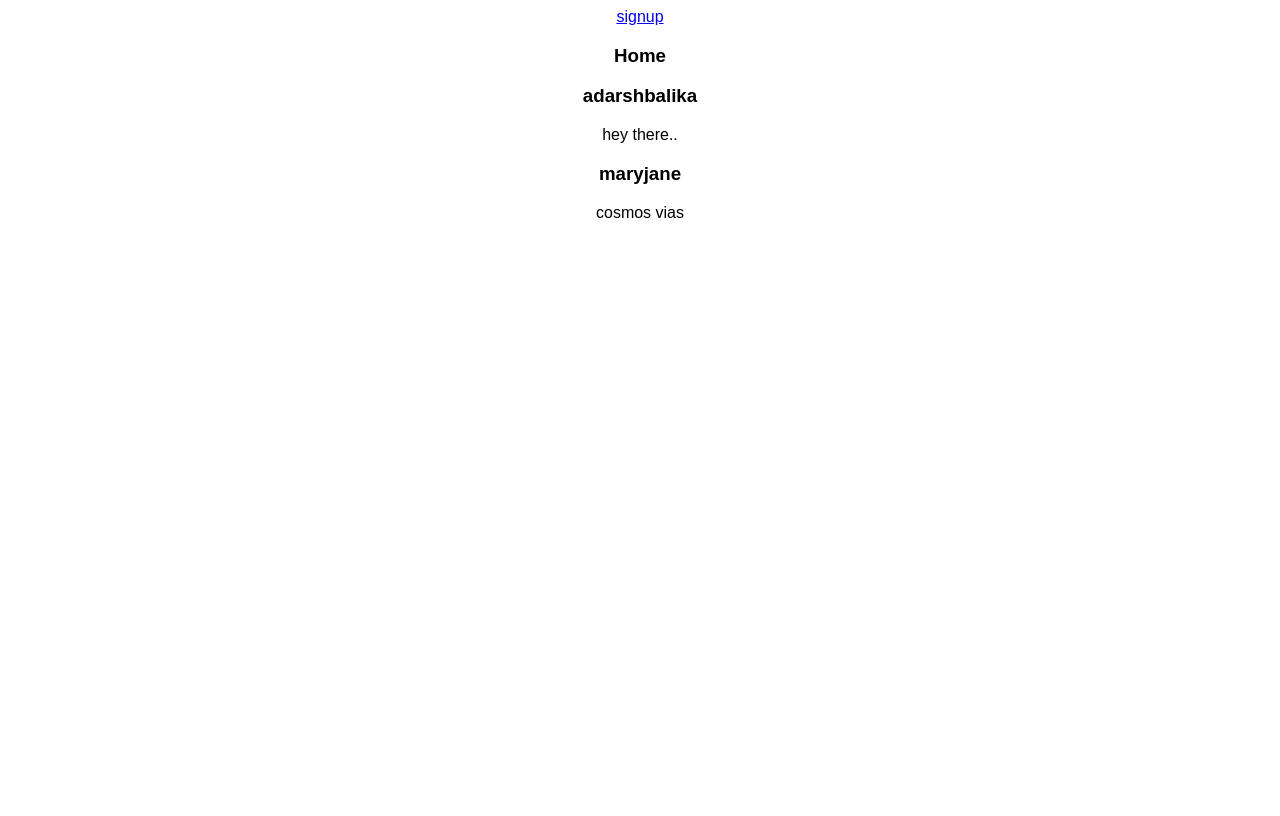
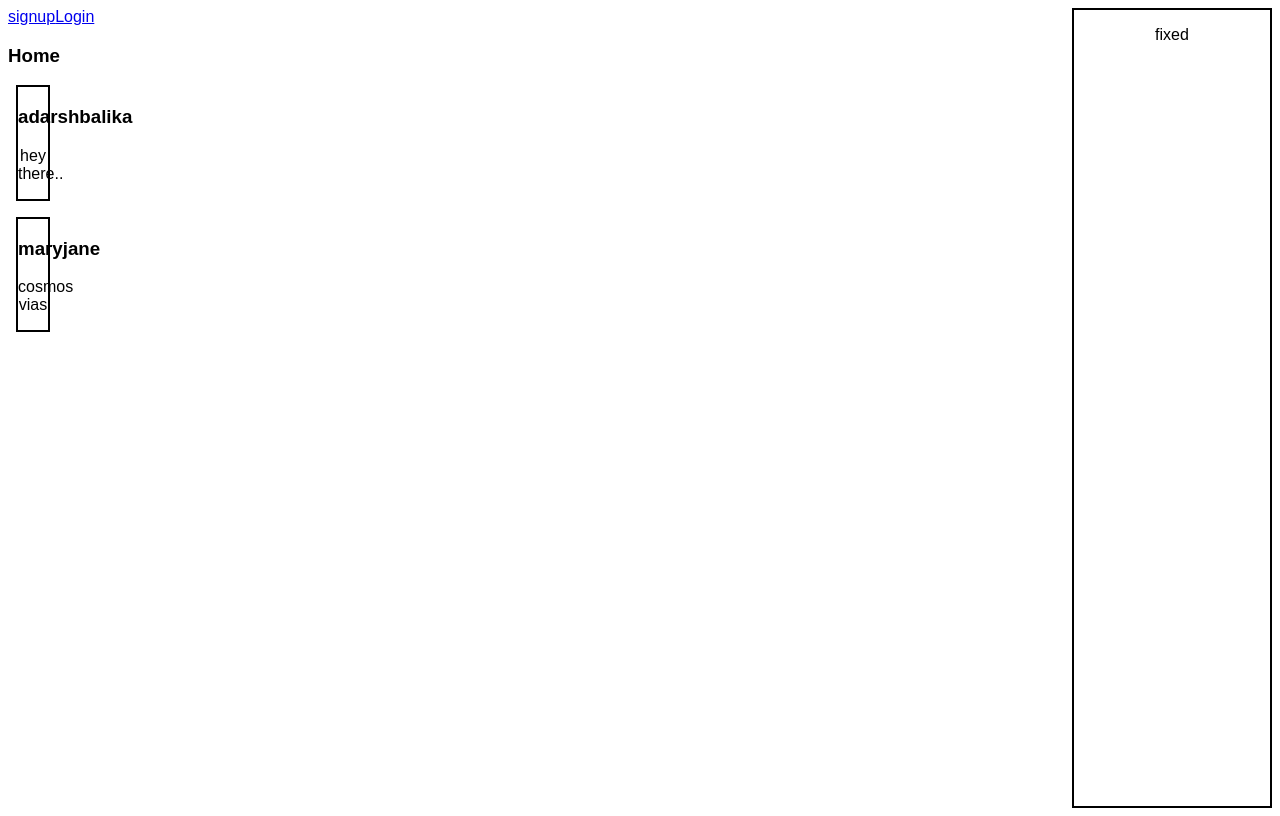
Before and after one commit to alefiyahmadar/linkedinmini, a React (Create React App) app: page / in a window 1280 px wide. Built offline with nearby package versions, Linux system fonts and the light colour scheme.

Commit message:
initial-commit

```diff
--- a/src/App.js
+++ b/src/App.js
@@ -4,17 +4,23 @@ import { HomePg } from "./pages/homePg";
 import { SignUp } from "./pages/signup";
 import { useContext } from "react";
 import { MediaContext } from "./contextProvider";
+import { LoginPg } from "./pages/loginPg";
 
 export default function App() {
-  const { GetPost, SetPost } = useContext(MediaContext);
+  const { GetPost, SetPost ,  } = useContext(MediaContext);
 
   return (
     <div className="App">
+      <div className="FixedSide">
+        <p>fixed</p>
+      </div>
       <nav>
         <NavLink to="/signup">signup</NavLink>
+        <NavLink to={"/login"}>Login</NavLink>
         <Routes>
           <Route path="/" element={<HomePg />} />
           <Route path="/signup" element={<SignUp />} />
+          <Route path="/login" element={<LoginPg/>}/>
         </Routes>
       </nav>
     </div>
--- a/src/backend/users.js
+++ b/src/backend/users.js
@@ -4,11 +4,17 @@ export const Users = [
     username: "adarshbalika",
     email: "adarshbalika123@gmail.com",
     password: "123",
+    bio:"Finance Manager",
+    profileImg:
+      "https://media.sproutsocial.com/uploads/2022/06/profile-picture.jpeg",
   },
   {
     id: 1,
     username: "maryjane",
     email: "maryjane456@gmail.com",
     password: "456",
+    bio:"S.WebDev",
+    profileImg:
+      "https://images.unsplash.com/photo-1483909796554-bb0051ab60ad?q=80&w=1000&auto=format&fit=crop&ixlib=rb-4.0.3&ixid=M3wxMjA3fDB8MHxzZWFyY2h8Mnx8Z2lybCUyMHByb2ZpbGV8ZW58MHx8MHx8fDA%3D",
   },
 ];
--- a/src/contextProvider.js
+++ b/src/contextProvider.js
@@ -1,6 +1,7 @@
 import React from "react";
 
 import { createContext, useEffect, useState } from "react";
+import { v4 as uuid } from "uuid";
 import { Posts } from "./backend/post";
 import { Users } from "./backend/users";
 
@@ -9,8 +10,42 @@ export const MediaContext = createContext();
 export const ContextProvider = ({ children }) => {
   const [GetPost, SetPost] = useState(Posts);
   const [usersArray, setUsersArray] = useState(Users);
+  const [user , setUser] = useState()
+
+  const [defaultUser, setDefaultUser] = useState({
+    id:uuid(),
+    username:"adarshbalika",
+     email: "adarshbalika123@gmail.com",
+    password: "123",
+
+  })
+
+  const [NewUser , setNewUser ]= useState({
+    id:uuid(),
+    username:"",
+    email:"",
+    password:""
+
+  })
+  const [currentUser , setCur] = useState("")
+
+  const userStored = JSON.parse(localStorage.getItem("user"))
+  const userArrayStored = JSON.parse(localStorage.getItem("usersArray"));
+
+
+  userStored ? localStorage.setItem("user" ,JSON.stringify(userStored)) : localStorage.setItem("user" , JSON.stringify(defaultUser))
+   userArrayStored
+    ? localStorage.setItem("usersArray", JSON.stringify(userArrayStored))
+    : localStorage.setItem("usersArray", JSON.stringify(usersArray));
+
+
+
+
+
+
+
   return (
-    <MediaContext.Provider value={{ GetPost, SetPost }}>
+    <MediaContext.Provider value={{ GetPost, SetPost  , usersArray , setUsersArray , NewUser , setNewUser ,defaultUser,setDefaultUser }}>
       {children}
     </MediaContext.Provider>
   );
--- a/src/pages/homePg.js
+++ b/src/pages/homePg.js
@@ -2,13 +2,16 @@ import { useContext } from "react";
 import { MediaContext } from "../contextProvider";
 
 export const HomePg = () => {
-  const { GetPost, SetPost } = useContext(MediaContext);
+  const { GetPost, SetPost  } = useContext(MediaContext);
+
+
   return (
     <div>
       <h3>Home</h3>
+
       <div>
         {GetPost.map((e) => (
-          <div key={e.id}>
+          <div className="postDiv" key={e.id}>
             <h3>{e.username}</h3>
             <p>{e.text}</p>
           </div>
--- /dev/null
+++ b/src/pages/loginPg.js
@@ -0,0 +1,26 @@
+import { useState } from "react"
+
+export const LoginPg = ()=>{
+
+    const [getName , setName] = useState()
+    const [getPass , setPass] = useState()
+
+    const LoginHandler =()=>{
+        const usersArr = JSON.parse(localStorage.getItem("usersArray"))
+        console.log(usersArr)
+        const FindUser = usersArr.find((e)=>e.username === getName && e.password === getPass)
+        if(FindUser){
+            localStorage.setItem("user" , JSON.stringify(FindUser))
+        }else{
+
+            alert("Incorrect")
+        }
+    }
+
+    return(<div>
+        <p>LoginPg</p>
+        <input placeholder="username" onChange={(e)=>setName(e.target.value)} />
+        <input placeholder="password" onChange={(e)=>setPass(e.target.value)} />
+        <button onClick={LoginHandler}>Login</button>
+    </div>)
+}
--- a/src/pages/signup.js
+++ b/src/pages/signup.js
@@ -1,13 +1,48 @@
+import { useContext  , useEffect , useState} from "react";
+import { MediaContext } from "../contextProvider";
+import { v4 as uuid } from "uuid";
+import { useNavigate } from "react-router-dom";
+
 export const SignUp = () => {
+
+  const {NewUser , setNewUser , usersArray , setUsersArray } =useContext(MediaContext)
+
+  const navigate =useNavigate()
+
+
+const SignUpHandler =()=>{
+
+
+    const UpdatedArr = [...usersArray, NewUser];
+  localStorage.setItem("usersArray" , JSON.stringify(UpdatedArr))
+  localStorage.setItem("user" , JSON.stringify(NewUser))
+
+  setUsersArray(UpdatedArr)
+
+
+navigate("/")
+
+}
+
+
+useEffect(() => {
+    const storedUsers = localStorage.getItem("usersArray");
+    if (storedUsers) {
+      setUsersArray(JSON.parse(storedUsers));
+    }
+  }, [setUsersArray]);
+
+
+  console.log(NewUser)
   return (
     <div>
       <p>Signup</p>
 
       <div>
-        <input placeholder="username" />
-        <input placeholder="email" />
-        <input placeholder="password" />
-        <button>Signup</button>
+        <input placeholder="username" onChange={(e)=>setNewUser({...NewUser , username:e.target.value})} />
+        <input placeholder="email" onChange={(e)=>setNewUser({...NewUser , email:e.target.value})} />
+        <input placeholder="password" onChange={(e)=>setNewUser({...NewUser , password:e.target.value})} />
+        <button onClick={SignUpHandler}>Signup</button>
       </div>
     </div>
   );
--- a/src/styles.css
+++ b/src/styles.css
@@ -1,4 +1,27 @@
 .App {
   font-family: sans-serif;
   text-align: center;
+  display: grid;
+
+    grid-template-columns: 50px 50px  auto 100px 100px ;
+    grid-template-rows: [row1-start] 50px [row1-end] 700px [third-line] 50px [last-line];
+    margin: 0%;
+    padding: 0%;
 }
+.FixedSide{
+
+  border: 2px solid black;
+  grid-column-start: 4;
+  grid-column-end: 6;
+  grid-row-start: 1;
+  grid-row-end: 4;
+
+
+}
+.postDiv{
+
+  border: 2px solid black;
+  width: 60%;
+  margin: auto;
+  margin-bottom: 1rem;
+}
```
